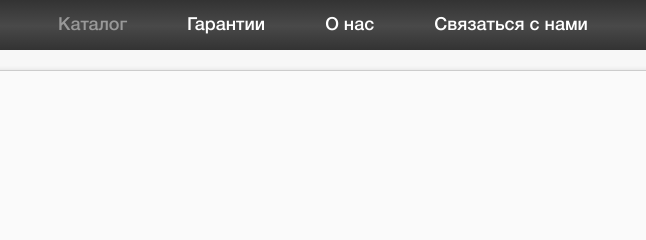
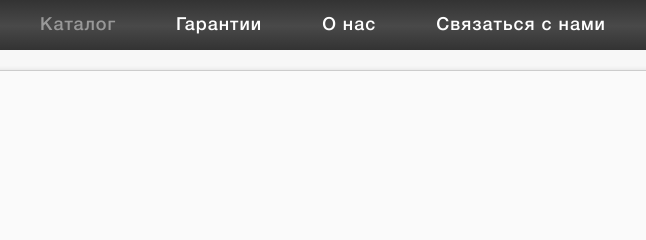
Before and after one commit to Golygindn/AJ, a plain HTML site: page index.html in a window 1280 px wide. Shown: the top 240 px of the page, 317-963 px from the left. Drawn offline with Linux system fonts and the light colour scheme; a web font is replaced by a local one.

Commit message:
Добавил letter-spacing в меню

```diff
--- a/style.css
+++ b/style.css
@@ -32,7 +32,7 @@ body {
 }
 
 .menu_item {
-    /*letter-spacing:5px;*/
+    letter-spacing:1px;
     color: #ffffff;
     font-size: 18px;
     margin-left: 60px;
@@ -41,7 +41,7 @@ body {
 }
 
 .menu_item_1 {
-    /*letter-spacing:5px;*/
+    letter-spacing:1px;
     color: #999999;
     font-size: 18px;
     font-weight: 500;
```
